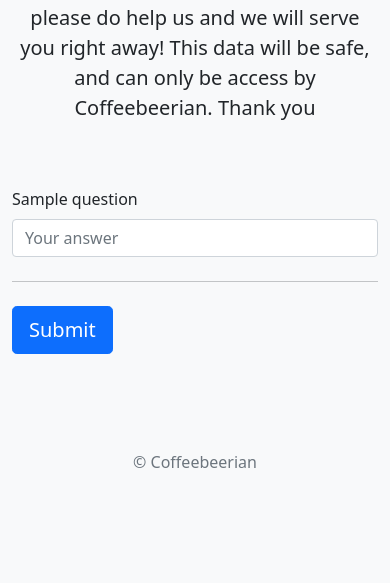
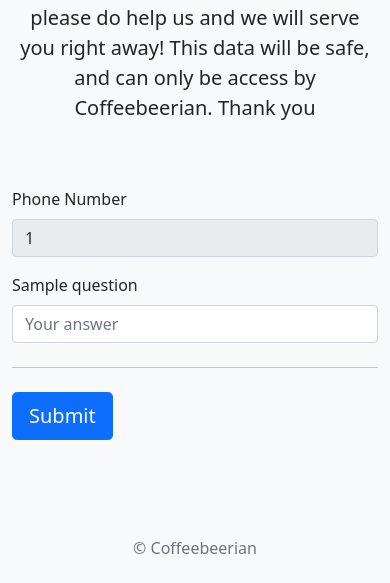
Before and after one commit to andydotdaniel/cossandra, a Django app: template traces/templates/traces/entry_form.html in a window 390 px wide. Shown: the part 254-837 px from the top of the page. Before the commit the page ends 722 px from the top, so only its background shows below. Run offline with Django 3.2, Linux system fonts and the light colour scheme; tables that the repository leaves empty hold one stand-in row (values such as "Sample post"); the template is opened without the code that fills it: values that come from a table or form of the project are taken from there, most other values are stand-ins (such as "Sample title", 1, 10 or a date in 2020); some libraries are stand-ins or nearby versions.

Commit message:
Add phone number field to entry form

```diff
--- a/traces/templates/traces/entry_form.html
+++ b/traces/templates/traces/entry_form.html
@@ -47,6 +47,11 @@
       <div class="col">
         <form class="needs-validation" novalidate>
           <div class="row gy-3">
+            <div class="col-12">
+              <label for="address" class="form-label">Phone Number</label>
+              <input type="text" class="form-control" id="phone_number" name="phone_number" value="{{ phone_number }}" required disabled>
+            </div>
+
             {% for question in questions %}
               <div class="col-12">
                 <label for="address" class="form-label">{{ question.input_title }}</label>
--- a/traces/urls.py
+++ b/traces/urls.py
@@ -5,5 +5,5 @@ from . import views
 app_name = 'traces'
 urlpatterns = [
     path('', views.index, name='index'),
-    path('entry/', views.entry, name='entry'),
+    path('entry', views.entry, name='entry'),
 ]
--- a/traces/views.py
+++ b/traces/views.py
@@ -8,4 +8,8 @@ def index(request):
 
 def entry(request):
     questions = Question.objects.all()
-    return render(request, 'traces/entry_form.html', { 'questions': questions })
+    context = {
+        'questions': questions,
+        'phone_number': request.GET['phone_number']
+    }
+    return render(request, 'traces/entry_form.html', context)
```
